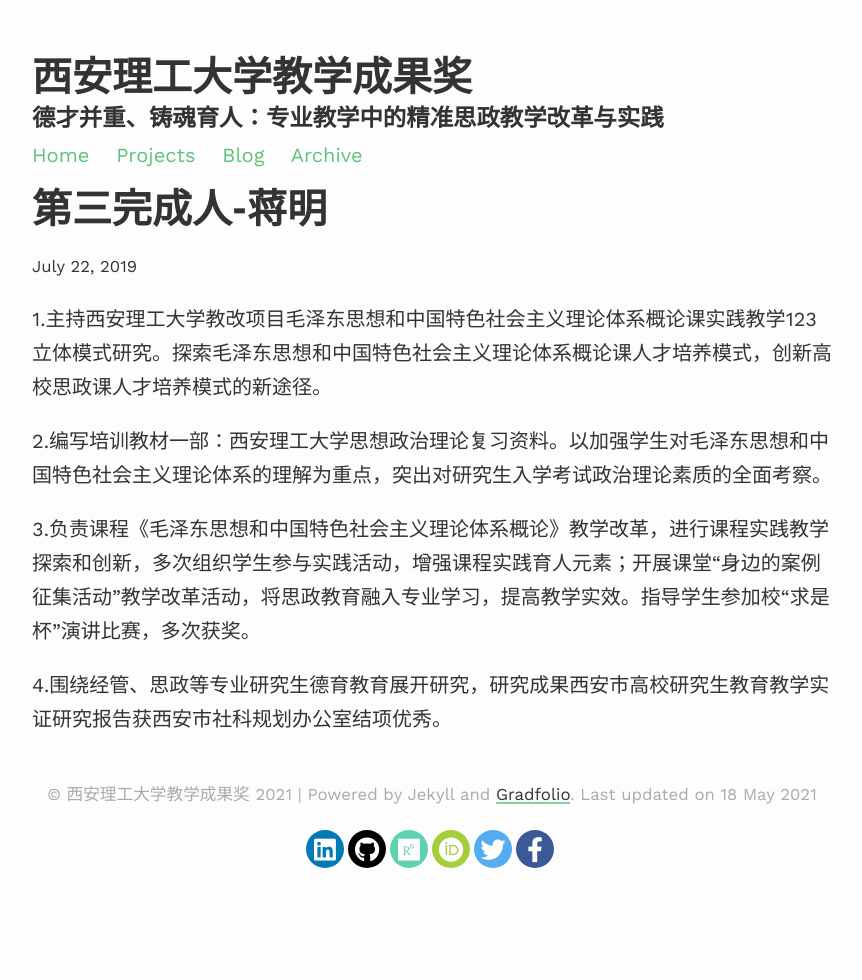
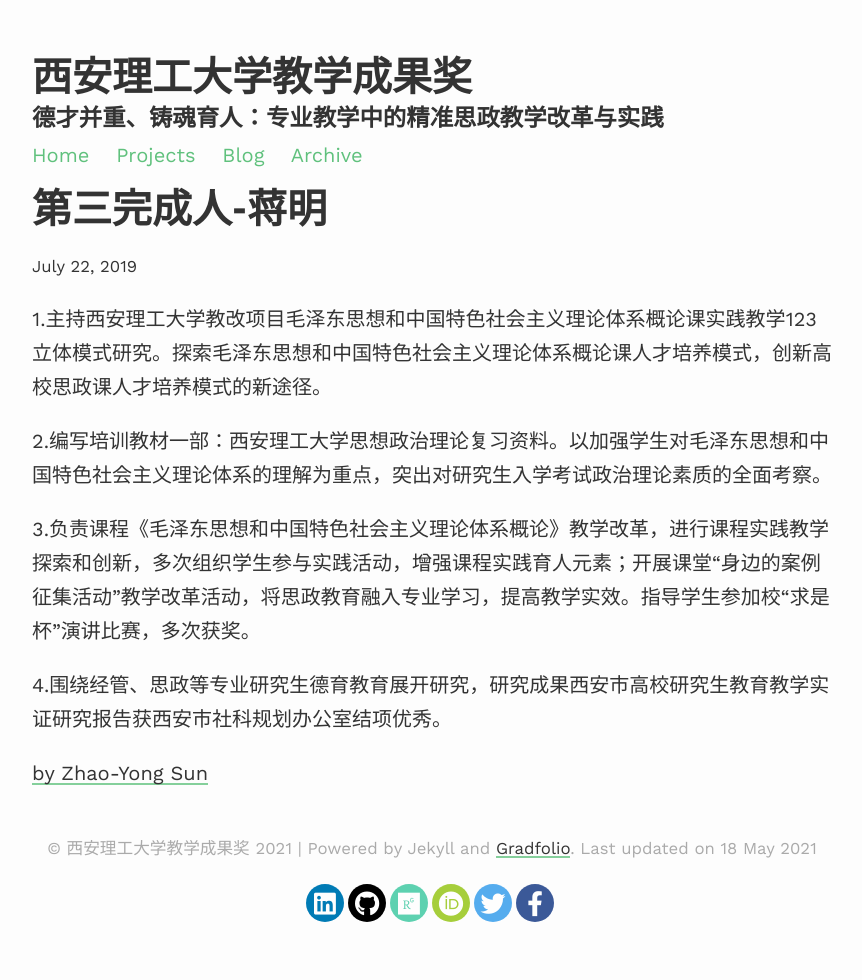
Before and after one commit to dakuamao/gradfolio, a Jekyll site: the page built from _posts/2019-07-22-some-more.md, in a window 1280 px wide. Shown: the whole page, without its empty margins (208-1070 px from the left). Built offline with Jekyll 4.4.1, drawn with Linux system fonts in a browser that asks for light colours; nearby versions of some CDN libraries.

Commit message:
Update 2019-07-22-some-more.md

```diff
--- a/_posts/2019-07-22-some-more.md
+++ b/_posts/2019-07-22-some-more.md
@@ -12,3 +12,5 @@ title:  第三完成人-蒋明
 
 
 4.围绕经管、思政等专业研究生德育教育展开研究，研究成果西安市高校研究生教育教学实证研究报告获西安市社科规划办公室结项优秀。
+
+[by Zhao-Yong Sun](https://github.com/dakuamao)
```
